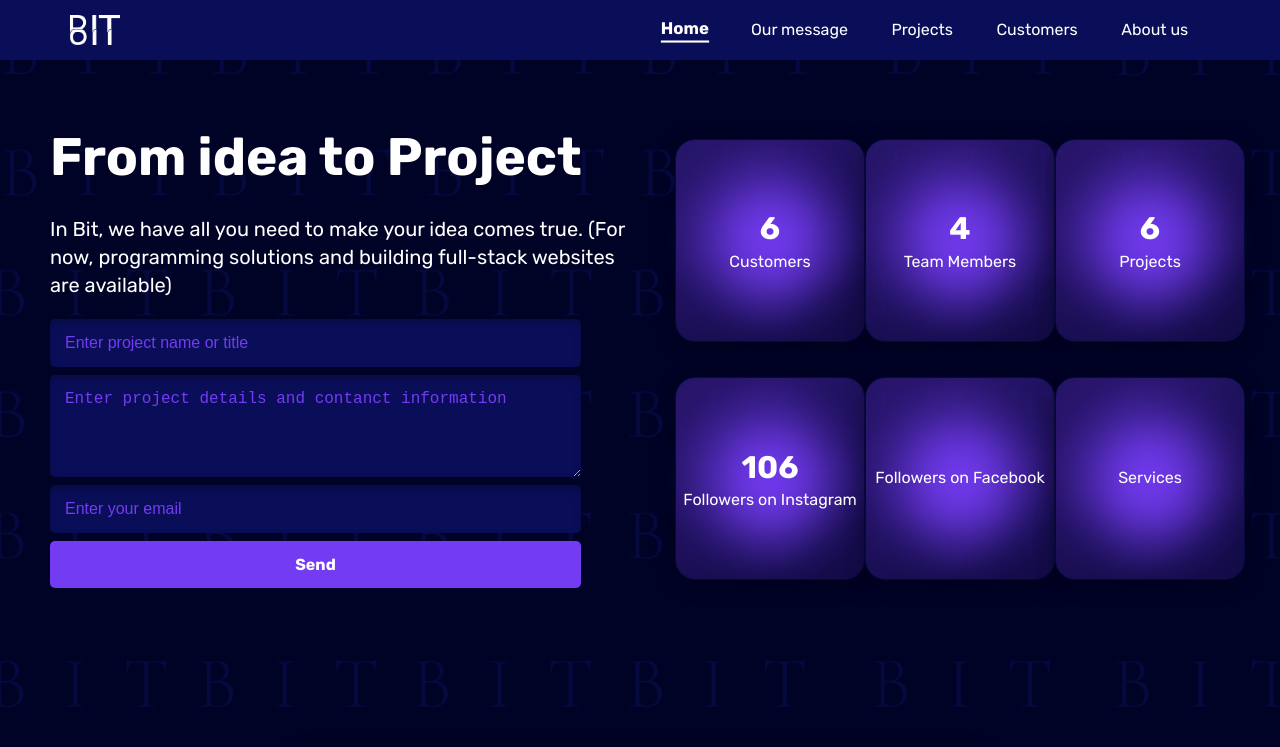
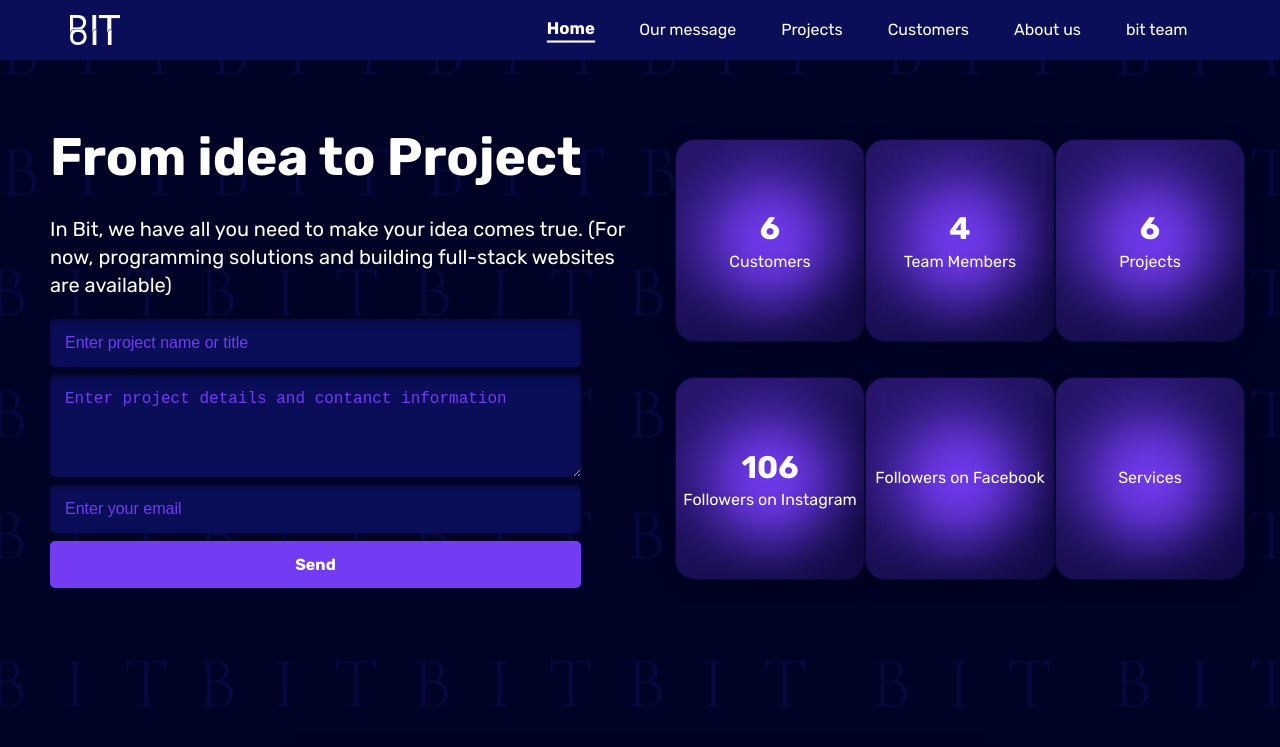
Before and after one commit to ht3aa/bit_team0, a Next.js app: page / in a window 1280 px wide. Shown: the top 747 px of the page. Built offline with nearby package versions, Linux system fonts and the light colour scheme; some icons are missing.

Commit message:
adding seo pachage3

```diff
--- a/components/bitteam0.js
+++ b/components/bitteam0.js
@@ -3,7 +3,7 @@ import bitteam0Styles from "../styles/bitteam0.module.css";
 
 export default function Bitteam0() {
   return (
-    <section className={bitteam0Styles.bitteam0Conatiner}>
+    <section id="bitteam0" className={bitteam0Styles.bitteam0Conatiner}>
         <a href="/bit_leader.jpg"><Image src="/bit_leader.jpg" alt="hassan tahseen" width="500" height="500"/></a>
     </section>
   )
--- a/components/navbar/navBar.js
+++ b/components/navbar/navBar.js
@@ -23,6 +23,7 @@ export default function NavBar() {
     }
 
     useEffect(() => {
+        const bitteam0 = document.getElementById("bitteam0");
         const ourMessage = document.getElementById("ourMessage");
         const projects = document.getElementById("projects");
         const customers = document.getElementById("customers");
@@ -40,8 +41,10 @@ export default function NavBar() {
                         ulListRef.current.children[2].children[0].classList.add("navigationActive");
                     } else if(window.scrollY + startNewSectionUpNumber > customers.offsetTop && window.scrollY + startNewSectionUpNumber < aboutUs.offsetTop) {
                         ulListRef.current.children[3].children[0].classList.add("navigationActive");
-                    } else if(window.scrollY + startNewSectionUpNumber > aboutUs.offsetTop) {
+                    } else if(window.scrollY + startNewSectionUpNumber > aboutUs.offsetTop && window.scrollY + startNewSectionUpNumber < bitteam0.offsetTop) {
                         ulListRef.current.children[4].children[0].classList.add("navigationActive");
+                    } else if(window.scrollY + startNewSectionUpNumber > bitteam0.offsetTop) {
+                        ulListRef.current.children[5].children[0].classList.add("navigationActive");
                     }
                 }
             })
@@ -58,6 +61,7 @@ export default function NavBar() {
                 <Link href='/#projects'><li><p className={navBarStyles.navigationListParagraph}>Projects</p></li></Link>
                 <Link href='/#customers'><li><p className={navBarStyles.navigationListParagraph}>Customers</p></li></Link>
                 <Link href='/#aboutUs'><li><p className={navBarStyles.navigationListParagraph}>About us</p></li></Link>
+                <Link href='/#bitteam0'><li><p className={navBarStyles.navigationListParagraph}>bit team</p></li></Link>
             </ul>
             <div ref={hamContainerRef} className="ham_Container" onClick={toggleHamAndShowHam}>
                     <div className="circle"></div>
@@ -69,10 +73,11 @@ export default function NavBar() {
             {showNavigationList && <nav className={navBarStyles.mobileNavigationList}>
                 <ul className={navBarStyles.mobileNavigationListUl}>
                     <Link href='/'><li onClick={toggleHamAndShowHam}><p className={navBarStyles.navigationListParagraph}>Home</p></li></Link>
+                    <Link href='/#ourMessage'><li onClick={toggleHamAndShowHam}><p className={navBarStyles.navigationListParagraph}>Our message</p></li></Link>
+                    <Link href='/#projects'><li onClick={toggleHamAndShowHam}><p className={navBarStyles.navigationListParagraph}>Projects</p></li></Link>
                     <Link href='/#customers'><li onClick={toggleHamAndShowHam}><p className={navBarStyles.navigationListParagraph}>Customers</p></li></Link>
-                    <Link href='/#projects'><li onClick={toggleHamAndShowHam}><p className={navBarStyles.navigationListParagraph}>Projects</p></li></Link>
-                    <Link href='/#ourMessage'><li onClick={toggleHamAndShowHam}><p className={navBarStyles.navigationListParagraph}>Our message</p></li></Link>
                     <Link href='/#aboutUs'><li onClick={toggleHamAndShowHam}><p className={navBarStyles.navigationListParagraph}>About us</p></li></Link>
+                    <Link href='/#bitteam0'><li><p className={navBarStyles.navigationListParagraph}>bit team</p></li></Link>
                 </ul>
             </nav>}
         </div>
--- a/styles/Navbar.module.css
+++ b/styles/Navbar.module.css
@@ -24,7 +24,7 @@
 }
 
 .navigationList {
-    flex: 0 0 50%;
+    flex: 0 0 60%;
     display: flex;
     align-items: center;
     justify-content: space-around;
```
